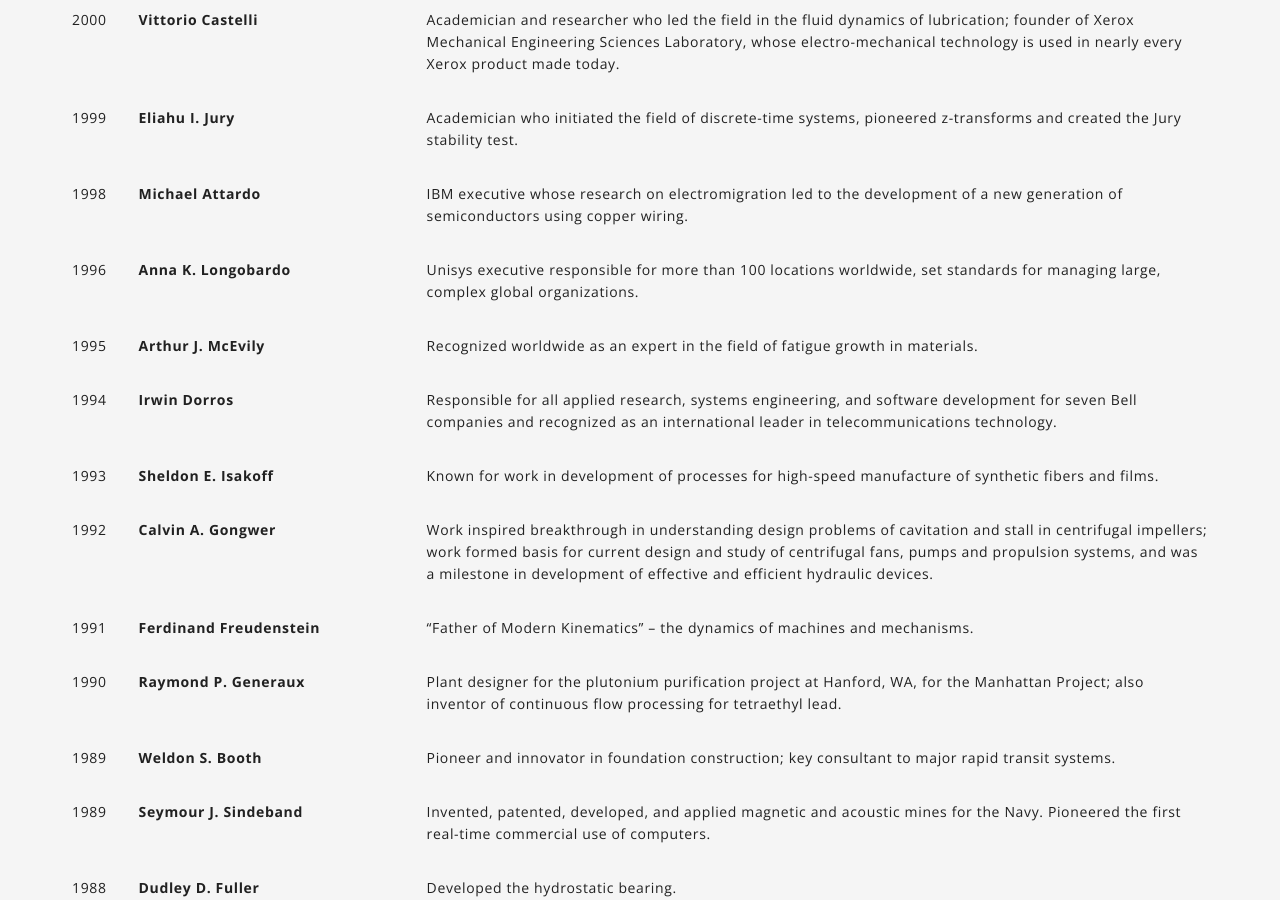
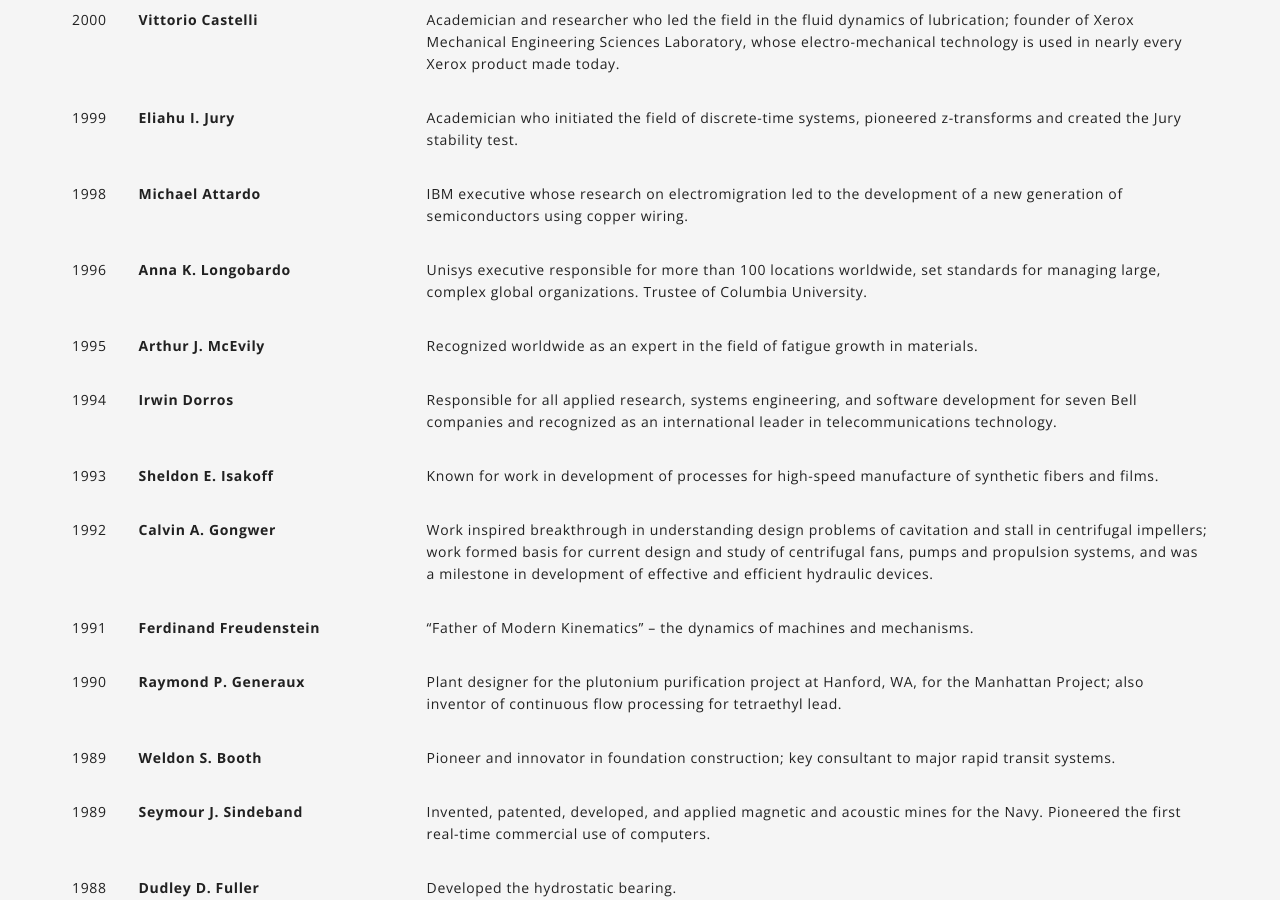
Before and after one commit to ceaa-online/ceaa-online.github.io, a Jekyll site: the page built from awards/egleston-medal.md, in a window 1280 px wide and 900 px high, scrolled down 2964 px. Built offline with Jekyll 4.4.1, drawn with Linux system fonts in a browser that asks for light colours.

Commit message:
Update egleston-medal.yml

```diff
--- a/_data/awards/egleston-medal.yml
+++ b/_data/awards/egleston-medal.yml
@@ -89,7 +89,7 @@ recipients:
     description: IBM executive whose research on electromigration led to the development of a new generation of semiconductors using copper wiring.
   - year: 1996
     name: Anna K. Longobardo
-    description: Unisys executive responsible for more than 100 locations worldwide, set standards for managing large, complex global organizations.
+    description: Unisys executive responsible for more than 100 locations worldwide, set standards for managing large, complex global organizations. Trustee of Columbia University.
   - year: 1995
     name: Arthur J. McEvily
     description: Recognized worldwide as an expert in the field of fatigue growth in materials.
```
